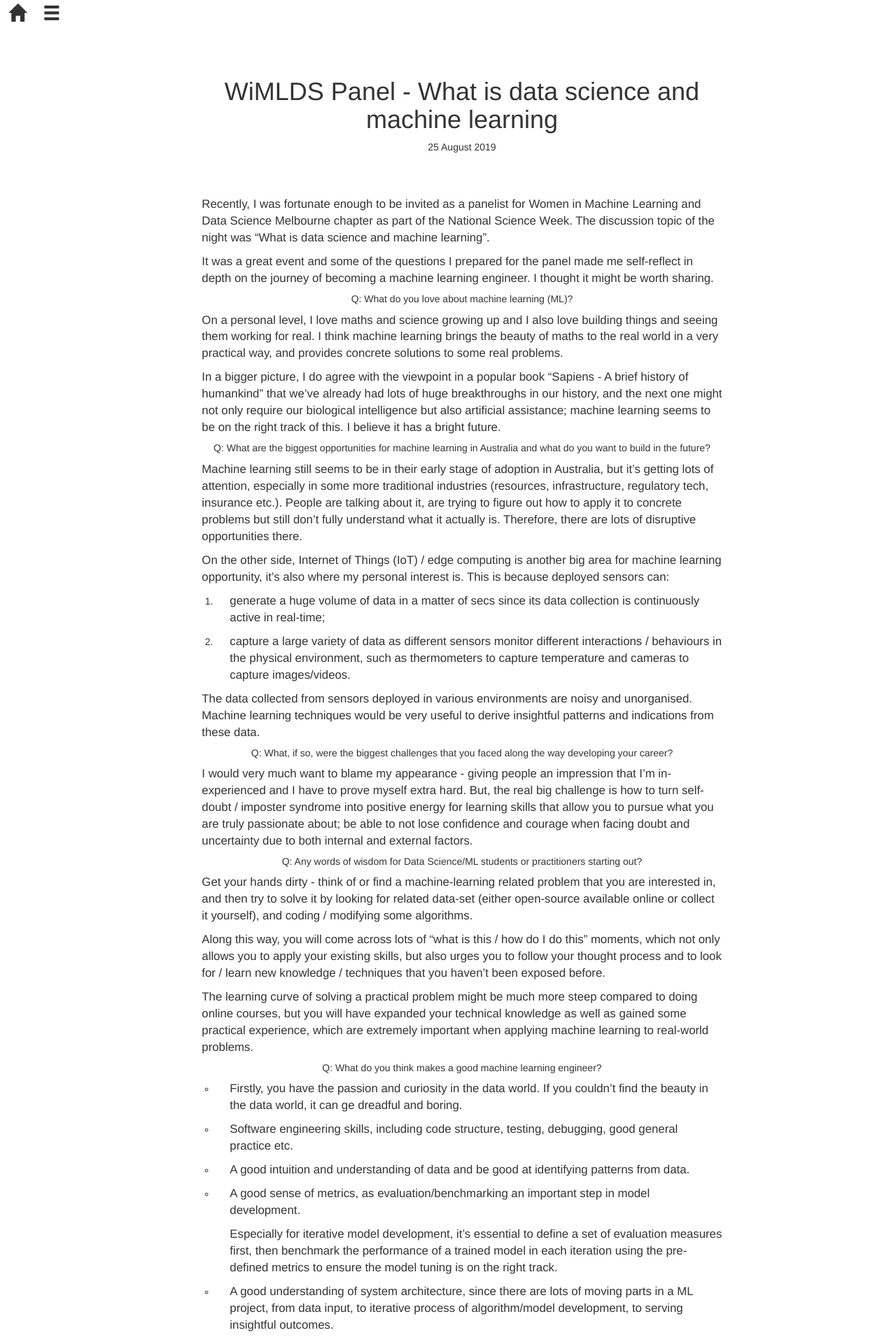
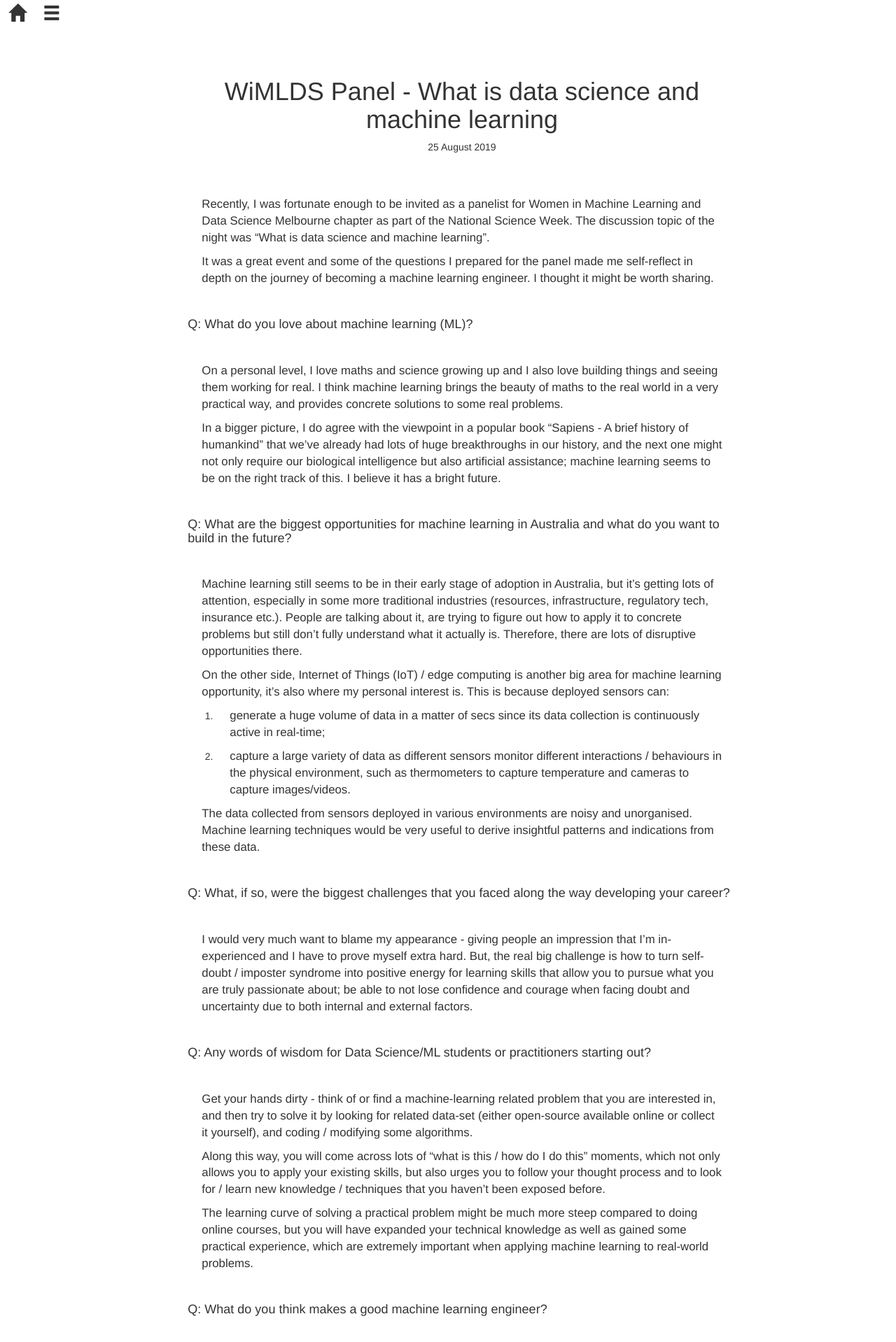
Before and after one commit to francesliang/francesliang.github.io, a Jekyll site: the page built from _posts/2019-08-25-WiMLDS-panel-what-is-data-science-and-machine-learning.md, in a window 1280 px wide. Shown: the top 1918 px of the page at 70% size. Built offline with Jekyll 4.4.1, drawn with Linux system fonts in a browser that asks for light colours; nearby versions of some CDN libraries; comment, search, counter and statistics services are not loaded.

Commit message:
Update style in post 2019-08-25

```diff
--- a/_posts/2019-08-25-WiMLDS-panel-what-is-data-science-and-machine-learning.md
+++ b/_posts/2019-08-25-WiMLDS-panel-what-is-data-science-and-machine-learning.md
@@ -7,13 +7,21 @@ Recently, I was fortunate enough to be invited as a panelist for Women in Machin
 
 It was a great event and some of the questions I prepared for the panel made me self-reflect in depth on the journey of becoming a machine learning engineer. I thought it might be worth sharing.
 
-##### Q: What do you love about machine learning (ML)?
+<br>
+
+#### Q: What do you love about machine learning (ML)?
+
+<br>
 
 On a personal level, I love maths and science growing up and I also love building things and seeing them working for real. I think machine learning brings the beauty of maths to the real world in a very practical way, and provides concrete solutions to some real problems.
 
 In a bigger picture, I do agree with the viewpoint in a popular book “Sapiens - A brief history of humankind” that we’ve already had lots of huge breakthroughs in our history, and the next one might not only require our biological intelligence but also artificial assistance; machine learning seems to be on the right track of this. I believe it has a bright future.
 
-##### Q: What are the biggest opportunities for machine learning in Australia and what do you want to build in the future?
+<br>
+
+#### Q: What are the biggest opportunities for machine learning in Australia and what do you want to build in the future?
+
+<br>
 
 Machine learning still seems to be in their early stage of adoption in Australia, but it’s getting lots of attention, especially in some more traditional industries (resources, infrastructure, regulatory tech, insurance etc.). People are talking about it, are trying to figure out how to apply it to concrete problems but still don't fully understand what it actually is. Therefore, there are lots of disruptive opportunities there.
 
@@ -25,11 +33,19 @@ On the other side, Internet of Things (IoT) / edge computing is another big area
 
 The data collected from sensors deployed in various environments are noisy and unorganised. Machine learning techniques would be very useful to derive insightful patterns and indications from these data.
 
-##### Q: What, if so, were the biggest challenges that you faced along the way developing your career?
+<br>
+
+#### Q: What, if so, were the biggest challenges that you faced along the way developing your career?
+
+<br>
 
 I would very much want to blame my appearance - giving people an impression that I’m in-experienced and I have to prove myself extra hard. But, the real big challenge is how to turn self-doubt / imposter syndrome into positive energy for learning skills that allow you to pursue what you are truly passionate about; be able to not lose confidence and courage when facing doubt and uncertainty due to both internal and external factors.
 
-##### Q: Any words of wisdom for Data Science/ML students or practitioners starting out?
+<br>
+
+#### Q: Any words of wisdom for Data Science/ML students or practitioners starting out?
+
+<br>
 
 Get your hands dirty - think of or find a machine-learning related problem that you are interested in, and then try to solve it by looking for related data-set (either open-source available online or collect it yourself), and coding / modifying some algorithms.
 
@@ -37,7 +53,11 @@ Along this way, you will come across lots of “what is this / how do I do this
 
 The learning curve of solving a practical problem might be much more steep compared to doing online courses, but you will have expanded your technical knowledge as well as gained some practical experience, which are extremely important when applying machine learning to real-world problems.
 
-##### Q: What do you think makes a good machine learning engineer?
+<br>
+
+#### Q: What do you think makes a good machine learning engineer?
+
+<br>
 
 + Firstly, you have the passion and curiosity in the data world. If you couldn't find the beauty in the data world, it can ge dreadful and boring.
 
@@ -53,8 +73,11 @@ The learning curve of solving a practical problem might be much more steep compa
 
 + A good understanding of the algorithms. If you are going to teach the machine learn something, you should properly know that thing well beforehand, and nothing should be a total black-box in the system.
 
+<br>
 
-##### Q: What will you say the “best practices” in machine learning?
+#### Q: What will you say the “best practices” in machine learning?
+
+<br>
 
 + Package the system into a self-contained environment (such as using docker) to capture system specific machine learning/deep learning frameworks and dependencies, so that the platform details are disentangled from your running system.
 
@@ -76,7 +99,7 @@ The learning curve of solving a practical problem might be much more steep compa
 
     Testing often gets neglected in many machine learning projects, because of rapid iterations of model training. However, that should be the exact reason why testing needs to be in place. Test suit makes sure that the machine learning system works as expected using updated models. With the consideration of evaluation metrics in the test suit, performance/accuracy of updated models can also be assured.
 
-##### Q: As someone just starting out I want to showcase my skills what is the best way to showcase that to potential employers/collaborators?
+#### Q: As someone just starting out I want to showcase my skills what is the best way to showcase that to potential employers/collaborators?
 
 Build something and write a blog post or make a demo video about it.
 
```
